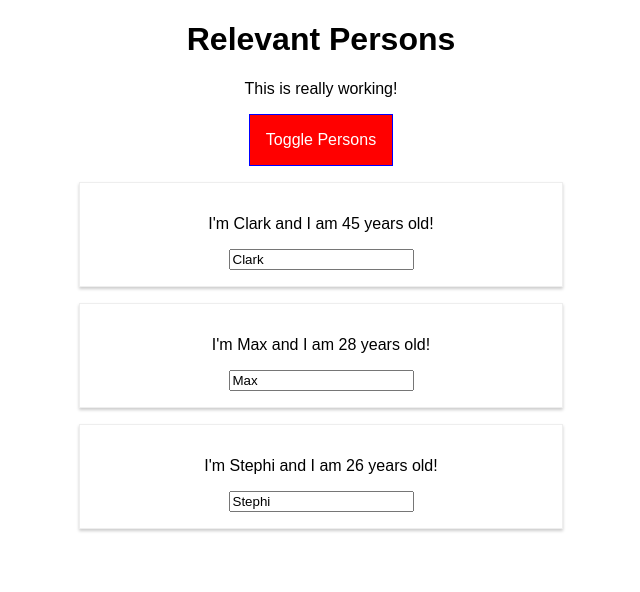
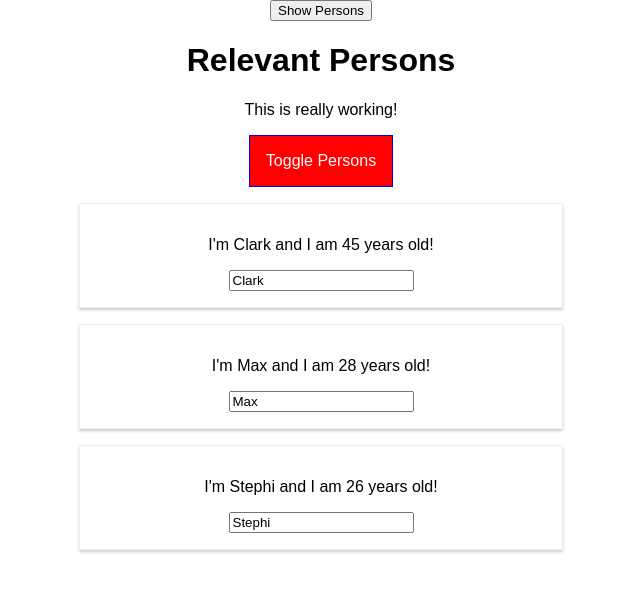
Before and after one commit to WCNewell/max-react, a React app: page / in a window 1280 px wide. Both pictures are taken after a click on the button "Toggle Persons". Shown: the top 592 px of the page, without its empty margins (319-959 px from the left). Built offline with nearby package versions, Linux system fonts and the light colour scheme.

Commit message:
learning lifecycles

```diff
--- a/src/components/Persons/Person/Person.js
+++ b/src/components/Persons/Person/Person.js
@@ -1,14 +1,30 @@
-import React from 'react';
+import React, { Component } from 'react';
 import classes from './Person.css';
 
-const person = ( props ) => {
-    return (
-        <div className={classes.Person}>
-            <p onClick={props.click}>I'm {props.name} and I am {props.age} years old!</p>
-            <p>{props.children}</p>
-            <input type="text" onChange={props.changed} value={props.name} />
-        </div>
-    )
+class Person extends Component {
+    constructor(props) {
+        super(props);
+        console.log('Person.js] Inside Constructor', props)
+    }
+
+    componentWillMount() {
+        console.log('[Person.js] Inside componentWillMount')
+    }
+
+    componentDidMount() {
+        console.log('[Person.js] Inside componentDidMount')
+    }
+
+    render () {
+        console.log('[Person.js] Inside render')
+        return (
+            <div className={classes.Person}>
+                <p onClick={this.props.click}>I'm {this.props.name} and I am {this.props.age} years old!</p>
+                <p>{this.props.children}</p>
+                <input type="text" onChange={this.props.changed} value={this.props.name} />
+            </div>
+        )
+    }
 };
 
-export default (person);
+export default Person;
--- a/src/components/Persons/Persons.js
+++ b/src/components/Persons/Persons.js
@@ -1,13 +1,51 @@
-import React from 'react'
+import React, { PureComponent } from 'react'
 import Person from './Person/Person'
 
-const persons = (props) => props.persons.map(( person, index ) => {
-    return <Person
-        click={() => props.clicked( index )}
-        name={person.name}
-        age={person.age}
-        key = {person.id}
-        changed = {( event ) => props.changed( event, person.id )} />
-});
+class Persons extends PureComponent {
+    constructor(props) {
+    super(props);
+    console.log('Persons.js] Inside Constructor', props);
+    }
 
-export default persons;
+    componentWillMount() {
+        console.log('[Persons.js] Inside componentWillMount');
+    }
+
+    componentDidMount() {
+        console.log('[Persons.js] Inside componentDidMount');
+    }
+
+    componentWillReceiveProps(nextProps) {
+        console.log('[UPDATE Persons.js] Inside componentWillReceiveProps', nextProps);
+    }
+
+    // shouldComponentUpdate(nextProps, nextState) {
+    //     console.log('[UPDATE Person.js] Inside shouldComponentUpdate', nextProps, nextState);
+    //     return nextProps.persons !== this.props.persons ||
+    //         nextProps.changed !== this.props.changed ||
+    //         nextProps.clicked !== this.props.clicked;
+    //     // return true;
+    // }
+
+    componentWillUpdate(nextProps, nextState) {
+        console.log('[UPDATE Person.js] Inside componentWillUpdate', nextProps, nextState);
+    }
+
+    componentDidUpdate() {
+        console.log('[UPDATE Persons.js] Inside componentDidUpdate');
+    }
+
+    render () {
+        console.log('[Persons.js] Inside render')
+        return this.props.persons.map(( person, index ) => {
+            return <Person
+                click={() => this.props.clicked( index )}
+                name={person.name}
+                age={person.age}
+                key = {person.id}
+                changed = {( event ) => this.props.changed( event, person.id )} />
+        })
+    }
+}
+
+export default Persons;
--- a/src/containers/App.js
+++ b/src/containers/App.js
@@ -1,4 +1,8 @@
-import React, { Component } from 'react';
+import React, { PureComponent } from 'react';
+
+// PureComponent automatically implements shouldComponentUpdate
+// Only use PureComponent if you know updates might not be required
+// Strategically place some PureComponent
 
 import classes from './App.css';
 import Persons from '../components/Persons/Persons'
@@ -12,8 +16,11 @@
 // access to state and lifecycle hooks
 // Access State an Props via "this"
 
-class App extends Component {
-  state = {
+class App extends PureComponent {
+  constructor(props) {
+    super(props);
+    console.log('[App.js] Inside Constructor', props)
+    this.state = {
       persons: [
         { id: 'dkdkd', name: 'Clark', age: 45 },
         { id: 'dshsh', name: 'Max', age: 28 },
@@ -22,6 +29,41 @@
       otherState: 'some other value',
       showPersons: false
     }
+  }
+
+  componentWillMount() {
+    console.log('[App.js] Inside componentWillMount')
+  }
+
+  componentDidMount() {
+    console.log('[App.js] Inside componentDidMount')
+  }
+
+  // shouldComponentUpdate(nextProps, nextState) {
+  //   console.log('[UPDATE App.js] Inside shouldComponentUpdate', nextProps, nextState)
+  //   return nextState.persons !== this.state.persons ||
+  //     nextState.showPersons !== this.state.showPersons;
+  //   // return true;
+  // }
+
+  componentWillUpdate(nextProps, nextState) {
+    console.log('[UPDATE App.js] Inside componentWillUpdate', nextProps, nextState)
+  }
+
+  componentDidUpdate() {
+    console.log('[UPDATE App.js] Inside componentDidUpdate')
+  }
+
+  // this is more modern: in the past state showed up in the constructor
+  // state = {
+  //   persons: [
+  //     { id: 'dkdkd', name: 'Clark', age: 45 },
+  //     { id: 'dshsh', name: 'Max', age: 28 },
+  //     { id: 'djdjd', name: 'Stephi', age: 26 }
+  //   ],
+  //   otherState: 'some other value',
+  //   showPersons: false
+  // }
 
   nameChangedHandler = ( event, id  ) => {
     const personIndex = this.state.persons.findIndex(p => {
@@ -60,6 +102,7 @@
   }
 
   render() {
+    console.log('[App.js] Inside render')
     let persons = null;
 
     if ( this.state.showPersons ) {
@@ -71,6 +114,7 @@
 
     return (
         <div className={classes.App}>
+        <button onClick={() => {this.setState({showPersons: true})}}>Show Persons</button>
           <Cockpit
             appTitle={this.props.title}
             showPersons={this.state.showPersons}
```
Lines whose indentation alone changed are shown as unchanged.
